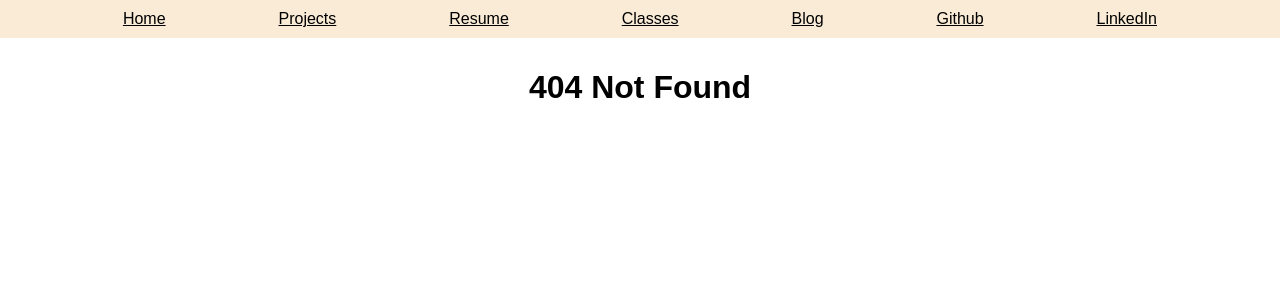
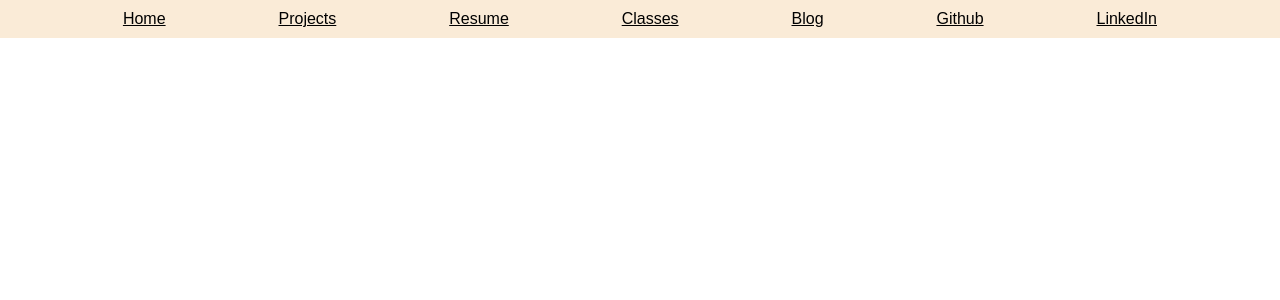
Before and after one commit to zachnorman02/portfolio, a React (Create React App) app: page / in a window 1280 px wide. Before the commit this address had no page. Shown: the top 300 px of the page. Built offline with nearby package versions, Linux system fonts and the light colour scheme.

Commit message:
Fix 404 route

```diff
--- a/src/components/App.tsx
+++ b/src/components/App.tsx
@@ -21,7 +21,7 @@
             <Route path="/portfolio/resume" element={<Resume />} />
             <Route path="/portfolio/classes" element={<Classes />} />
             <Route path="/portfolio/blog" element={<Blog />}></Route>
-            <Route path="*" element={<NotFound />}></Route>
+            <Route path="/portfolio/*" element={<NotFound />}></Route>
           </Routes>
         </div>
       </Router>
```
